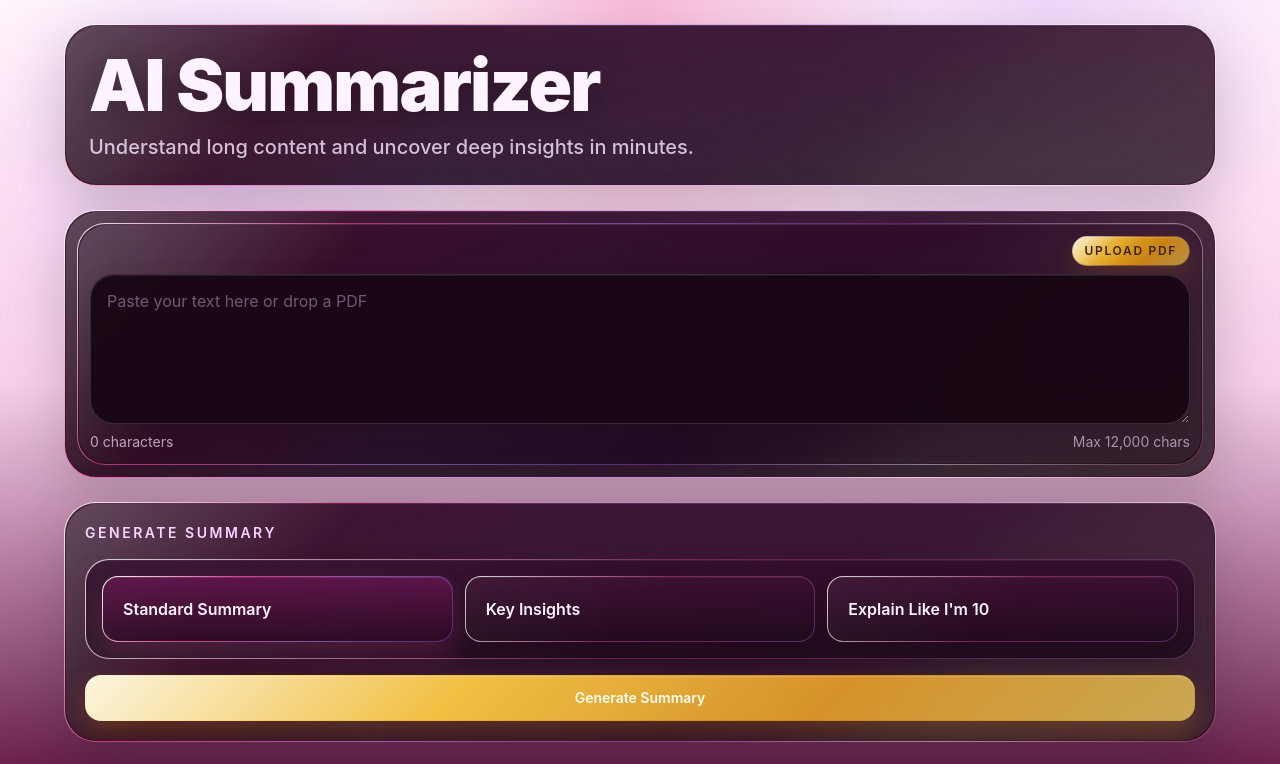
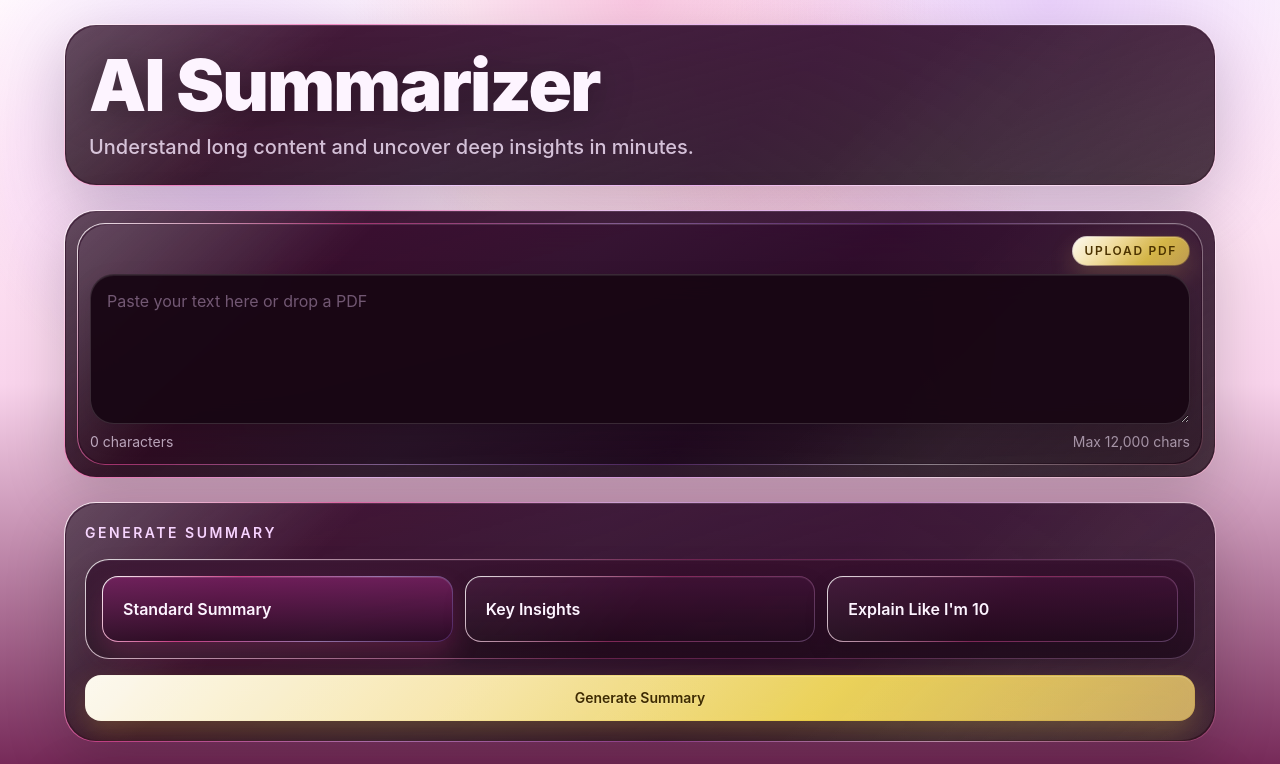
Before and after one commit to reolaccc/ai-summarizer, a React (Vite) app: page / in a window 1280 px wide. Shown: the top 764 px of the page. Built offline with nearby package versions, Linux system fonts and the light colour scheme.

Commit message:
Make theme more pink violet with brighter gold

```diff
--- a/src/index.css
+++ b/src/index.css
@@ -15,10 +15,11 @@
 body {
   margin: 0;
   background:
-    radial-gradient(circle at top, rgba(236, 72, 153, 0.34) 0%, rgba(236, 72, 153, 0) 28%),
-    radial-gradient(circle at 18% 18%, rgba(192, 132, 252, 0.26) 0%, rgba(192, 132, 252, 0) 22%),
-    radial-gradient(circle at 82% 0%, rgba(168, 85, 247, 0.18) 0%, rgba(168, 85, 247, 0) 24%),
-    linear-gradient(180deg, #fff6fb 0%, #ffe6f5 18%, #f7cfea 48%, #5d123f 100%);
+    radial-gradient(circle at top, rgba(236, 72, 153, 0.28) 0%, rgba(236, 72, 153, 0) 28%),
+    radial-gradient(circle at 18% 18%, rgba(192, 132, 252, 0.3) 0%, rgba(192, 132, 252, 0) 22%),
+    radial-gradient(circle at 82% 0%, rgba(168, 85, 247, 0.24) 0%, rgba(168, 85, 247, 0) 24%),
+    radial-gradient(circle at 65% 18%, rgba(244, 114, 182, 0.24) 0%, rgba(244, 114, 182, 0) 20%),
+    linear-gradient(180deg, #fff8fd 0%, #ffeaf6 18%, #f9d4ec 48%, #6a1a4b 100%);
   color: #f8fafc;
   background-attachment: fixed;
 }
@@ -38,15 +39,15 @@ body {
     border: 1px solid transparent;
     border-radius: 1.75rem;
     background:
-      linear-gradient(180deg, rgba(44, 11, 36, 0.9), rgba(24, 6, 20, 0.84)) padding-box,
+      linear-gradient(180deg, rgba(47, 12, 41, 0.9), rgba(24, 6, 20, 0.84)) padding-box,
       linear-gradient(
         135deg,
         rgba(255, 255, 255, 0.88),
-        rgba(236, 72, 153, 0.64),
-        rgba(192, 132, 252, 0.5),
-        rgba(168, 85, 247, 0.32),
+        rgba(236, 72, 153, 0.58),
+        rgba(216, 180, 254, 0.44),
+        rgba(168, 85, 247, 0.24),
         rgba(255, 255, 255, 0.42),
-        rgba(251, 113, 133, 0.18)
+        rgba(251, 113, 133, 0.14)
       ) border-box;
     box-shadow:
       0 20px 60px rgba(0, 0, 0, 0.18),
@@ -68,8 +69,8 @@ body {
     border: 1px solid transparent;
     border-radius: 1.5rem;
     background:
-      linear-gradient(180deg, rgba(50, 14, 42, 0.94), rgba(29, 9, 25, 0.9)) padding-box,
-      linear-gradient(135deg, rgba(255, 255, 255, 0.78), rgba(236, 72, 153, 0.34), rgba(192, 132, 252, 0.18)) border-box;
+      linear-gradient(180deg, rgba(53, 16, 45, 0.94), rgba(31, 10, 27, 0.9)) padding-box,
+      linear-gradient(135deg, rgba(255, 255, 255, 0.8), rgba(236, 72, 153, 0.3), rgba(216, 180, 254, 0.18)) border-box;
     box-shadow:
       inset 0 1px 0 rgba(255, 255, 255, 0.06),
       0 14px 30px rgba(0, 0, 0, 0.12);
@@ -86,7 +87,7 @@ body {
   }
 
   .crystal-input:focus {
-    border-color: rgba(239, 68, 68, 0.6);
+    border-color: rgba(236, 72, 153, 0.64);
     box-shadow:
       0 0 0 4px rgba(236, 72, 153, 0.14),
       inset 0 1px 0 rgba(255, 255, 255, 0.08),
@@ -96,8 +97,8 @@ body {
   .crystal-option {
     border: 1px solid transparent;
     background:
-      linear-gradient(180deg, rgba(57, 15, 47, 0.95), rgba(29, 8, 25, 0.93)) padding-box,
-      linear-gradient(135deg, rgba(255, 255, 255, 0.84), rgba(236, 72, 153, 0.42), rgba(192, 132, 252, 0.3)) border-box;
+      linear-gradient(180deg, rgba(59, 16, 50, 0.95), rgba(29, 8, 25, 0.93)) padding-box,
+      linear-gradient(135deg, rgba(255, 255, 255, 0.88), rgba(236, 72, 153, 0.44), rgba(216, 180, 254, 0.28)) border-box;
     box-shadow:
       inset 0 1px 0 rgba(255, 255, 255, 0.06),
       0 10px 24px rgba(0, 0, 0, 0.12);
@@ -107,23 +108,24 @@ body {
   .crystal-option-active {
     border: 1px solid transparent;
     background:
-      linear-gradient(180deg, rgba(92, 20, 72, 0.98), rgba(39, 9, 32, 0.95)) padding-box,
-      linear-gradient(135deg, rgba(255, 255, 255, 0.98), rgba(236, 72, 153, 0.84), rgba(192, 132, 252, 0.54), rgba(168, 85, 247, 0.36)) border-box;
+      linear-gradient(180deg, rgba(108, 29, 88, 0.98), rgba(41, 10, 34, 0.95)) padding-box,
+      linear-gradient(135deg, rgba(255, 255, 255, 0.98), rgba(236, 72, 153, 0.8), rgba(216, 180, 254, 0.6), rgba(168, 85, 247, 0.28)) border-box;
     box-shadow:
-      0 14px 28px rgba(236, 72, 153, 0.16),
+      0 14px 28px rgba(236, 72, 153, 0.18),
       inset 0 1px 0 rgba(255, 255, 255, 0.12);
   }
 
   .gold-action {
     border: 1px solid transparent;
     background:
-      linear-gradient(135deg, rgba(255, 255, 255, 0.18), rgba(255, 255, 255, 0.08)) padding-box,
-      linear-gradient(135deg, rgba(255, 248, 220, 0.98), rgba(251, 191, 36, 0.95), rgba(245, 158, 11, 0.82), rgba(252, 211, 77, 0.72)) border-box;
+      linear-gradient(135deg, rgba(255, 255, 255, 0.2), rgba(255, 255, 255, 0.08)) padding-box,
+      linear-gradient(135deg, rgba(255, 252, 240, 0.98), rgba(255, 236, 166, 0.96), rgba(253, 224, 71, 0.9), rgba(255, 214, 102, 0.72)) border-box;
     box-shadow:
-      0 14px 30px rgba(245, 158, 11, 0.22),
+      0 14px 30px rgba(253, 224, 71, 0.22),
       inset 0 1px 0 rgba(255, 255, 255, 0.18);
     backdrop-filter: blur(12px);
-    color: #fffdf2;
+    color: #3f2b00;
+    text-shadow: 0 1px 0 rgba(255, 255, 255, 0.22);
   }
 
   .crystal-action-secondary {
@@ -140,20 +142,20 @@ body {
   .gold-action-secondary {
     border: 1px solid transparent;
     background:
-      linear-gradient(135deg, rgba(255, 248, 220, 0.9), rgba(251, 191, 36, 0.76), rgba(245, 158, 11, 0.6), rgba(252, 211, 77, 0.48)) padding-box,
-      linear-gradient(135deg, rgba(255, 255, 255, 0.82), rgba(245, 158, 11, 0.46), rgba(252, 211, 77, 0.3)) border-box;
+      linear-gradient(135deg, rgba(255, 252, 240, 0.92), rgba(255, 236, 166, 0.82), rgba(253, 224, 71, 0.62), rgba(255, 214, 102, 0.5)) padding-box,
+      linear-gradient(135deg, rgba(255, 255, 255, 0.86), rgba(255, 214, 102, 0.48), rgba(253, 224, 71, 0.34)) border-box;
     box-shadow:
-      inset 0 1px 0 rgba(255, 255, 255, 0.14),
-      0 10px 24px rgba(245, 158, 11, 0.14);
+      inset 0 1px 0 rgba(255, 255, 255, 0.16),
+      0 10px 24px rgba(255, 214, 102, 0.18);
     backdrop-filter: blur(10px);
-    color: #3b2500;
+    color: #4c3300;
   }
 
   .crystal-dashed {
     border: 1px dashed transparent;
     background:
       linear-gradient(180deg, rgba(37, 10, 31, 0.9), rgba(22, 6, 19, 0.84)) padding-box,
-      linear-gradient(135deg, rgba(255, 255, 255, 0.86), rgba(236, 72, 153, 0.46), rgba(192, 132, 252, 0.28)) border-box;
+      linear-gradient(135deg, rgba(255, 255, 255, 0.86), rgba(236, 72, 153, 0.42), rgba(216, 180, 254, 0.3)) border-box;
     box-shadow:
       inset 0 1px 0 rgba(255, 255, 255, 0.06),
       0 14px 30px rgba(0, 0, 0, 0.1);
@@ -163,7 +165,7 @@ body {
     border: 1px solid transparent;
     background:
       linear-gradient(135deg, rgba(255, 255, 255, 0.14), rgba(255, 255, 255, 0.08)) padding-box,
-      linear-gradient(135deg, rgba(255, 255, 255, 0.9), rgba(236, 72, 153, 0.6), rgba(192, 132, 252, 0.34)) border-box;
+      linear-gradient(135deg, rgba(255, 255, 255, 0.9), rgba(236, 72, 153, 0.56), rgba(216, 180, 254, 0.36)) border-box;
     box-shadow: inset 0 1px 0 rgba(255, 255, 255, 0.12);
     backdrop-filter: blur(10px);
   }
```
